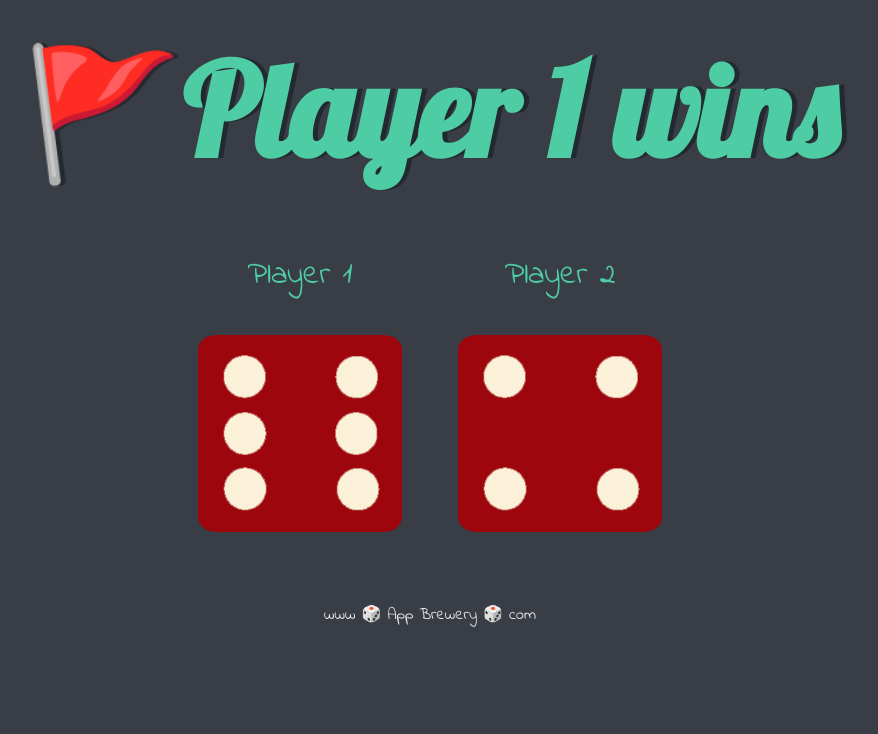
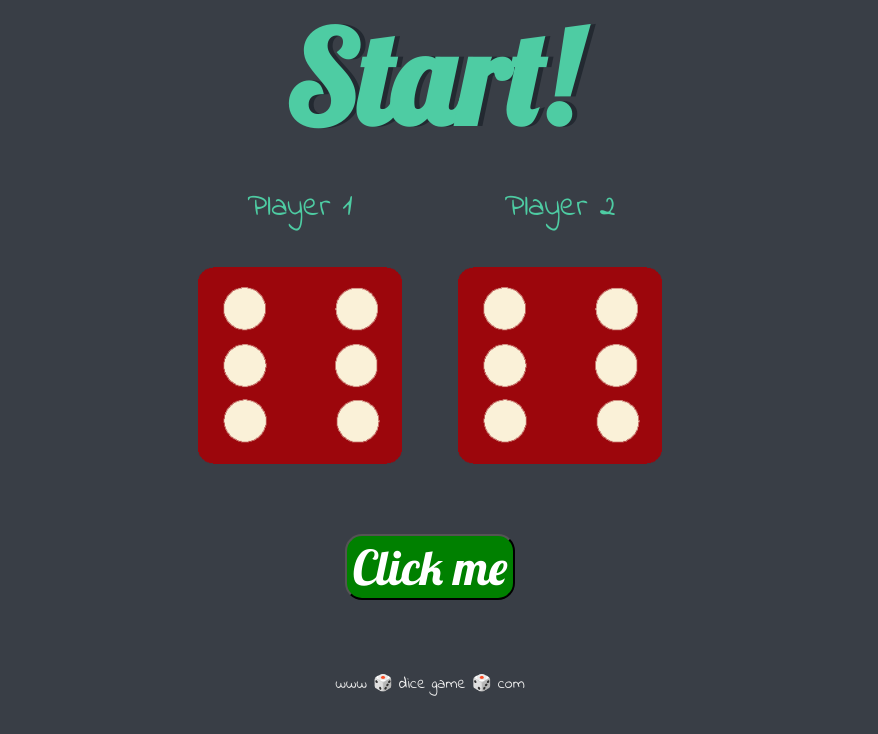
Before and after one commit to SaiBodapurthi/web_development-practice-, a plain HTML site: page Dicee Challenge-Starting Files/index.html in a window 1280 px wide. Shown: the whole page, without its empty margins (210-1088 px from the left). Drawn offline with Linux system fonts and the light colour scheme.

Commit message:
changes to dice game

```diff
--- a/Dicee Challenge-Starting Files/dicee.html
+++ b/Dicee Challenge-Starting Files/index.html
@@ -11,7 +11,7 @@
   </head>
   <body>
     <div class="container">
-      <h1>Refresh Me</h1>
+      <h1>Start!</h1>
 
       <div class="dice">
         <p>Player 1</p>
@@ -21,10 +21,11 @@
       <div class="dice">
         <p>Player 2</p>
         <img class="img2" src="./images/dice6.png" />
-      </div>
+      </div><br>
+      <button type="button" class="btn" id="myButton"> Click me </button>
     </div>
 
-    <footer>www 🎲 App Brewery 🎲 com</footer>
+    <footer>www 🎲 dice game 🎲 com</footer>
     <script src="./script.js"></script>
   </body>
 </html>
--- a/Dicee Challenge-Starting Files/script.js
+++ b/Dicee Challenge-Starting Files/script.js
@@ -1,3 +1,4 @@
+document.getElementById("myButton").onclick = function() {
     var randomNumber1=Math.floor(Math.random()*6)+1;
     var randomImage1="./images/dice"+randomNumber1+".png";
     var image1=document.querySelectorAll("img")[0];
@@ -17,3 +18,4 @@ else if(randomNumber1<randomNumber2){
     else if(randomNumber1>randomNumber2){
         document.querySelector("h1").innerHTML="🚩Player 1 wins";
     }
+};
--- a/Dicee Challenge-Starting Files/styles.css
+++ b/Dicee Challenge-Starting Files/styles.css
@@ -16,6 +16,8 @@ body {
 
 h1 {
   margin: 30px;
+  margin-top: -10px;
+  margin-bottom: -6px;
   font-family: 'Lobster', cursive;
   text-shadow: 5px 0 #232931;
   font-size: 8rem;
@@ -33,9 +35,17 @@ img {
 }
 
 footer {
-  margin-top: 5%;
+  margin-top: 5.7%;
   color: #EEEEEE;
   text-align: center;
   font-family: 'Indie Flower', cursive;
 
 }
+.btn {
+  background-color: green;
+  color: #ffffff;
+  margin-top: 7%;
+  font-family: 'Lobster';
+  font-size: 3rem;
+  border-radius: 17px;
+}
```
Also changed, not shown: DOM Challenge Starting Files/index.html (+1 -1 lines). Lines whose indentation alone changed are shown as unchanged.
